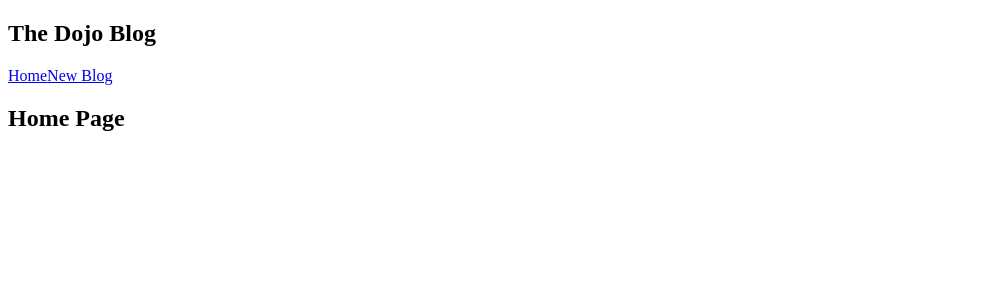
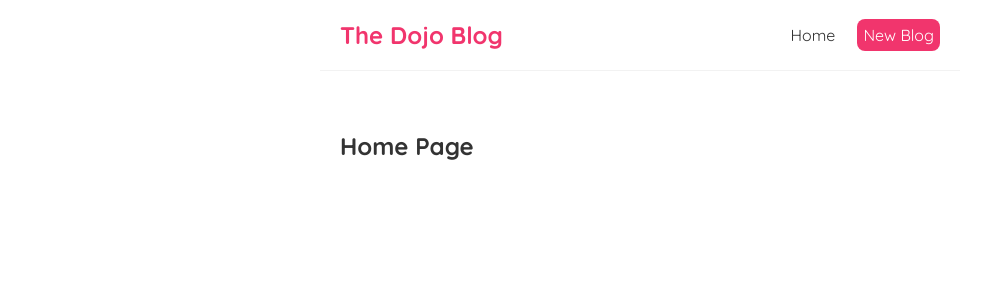
Before and after one commit to llcain/react-dojo-blog, a React (Create React App) app: page / in a window 1280 px wide. Shown: the top 300 px of the page, without its empty margins (0-995 px from the left). Built offline with nearby package versions, Linux system fonts and the light colour scheme.

Commit message:
Styled create anchor tag in navbar

```diff
--- a/src/Navbar.js
+++ b/src/Navbar.js
@@ -1,10 +1,20 @@
 const Navbar = () => {
+
+    // const myComponentStyle = {
+    //     color: 'white',
+    //     backgroundColor: "#f1356d",
+    //     borderRadius: '8px'
+    // }
     return (
         <nav className="navbar">
             <h1>The Dojo Blog</h1>
             <div className="links">
                 <a href="/">Home</a>
-                <a href="/create">New Blog</a>
+                <a href="/create" style={{
+                    color: 'white',
+                    backgroundColor: "#f1356d",
+                    borderRadius: '8px'
+                }}>New Blog</a>
             </div>
         </nav>
      );
--- a/src/index.css
+++ b/src/index.css
@@ -1 +1,35 @@
 @import url('https://fonts.googleapis.com/css2?family=Quicksand:wght@300;400;500;600;700&display=swap');
+
+/* base styles */
+* {
+  margin: 0;
+  font-family: "Quicksand";
+  color: #333;
+}
+.navbar {
+  padding: 20px;
+  display: flex;
+  align-items: center;
+  max-width: 600px;
+  margin: 0 auto;
+  border-bottom: 1px solid #f2f2f2;
+}
+.navbar h1 {
+  color: #f1356d;
+}
+.navbar .links {
+  margin-left: auto;
+}
+.navbar a {
+  margin-left: 16px;
+  text-decoration: none;
+  padding: 6px;
+}
+.navbar a:hover {
+  color: #f1356d;
+}
+.content {
+  max-width: 600px;
+  margin: 40px auto;
+  padding: 20px;
+}
```
